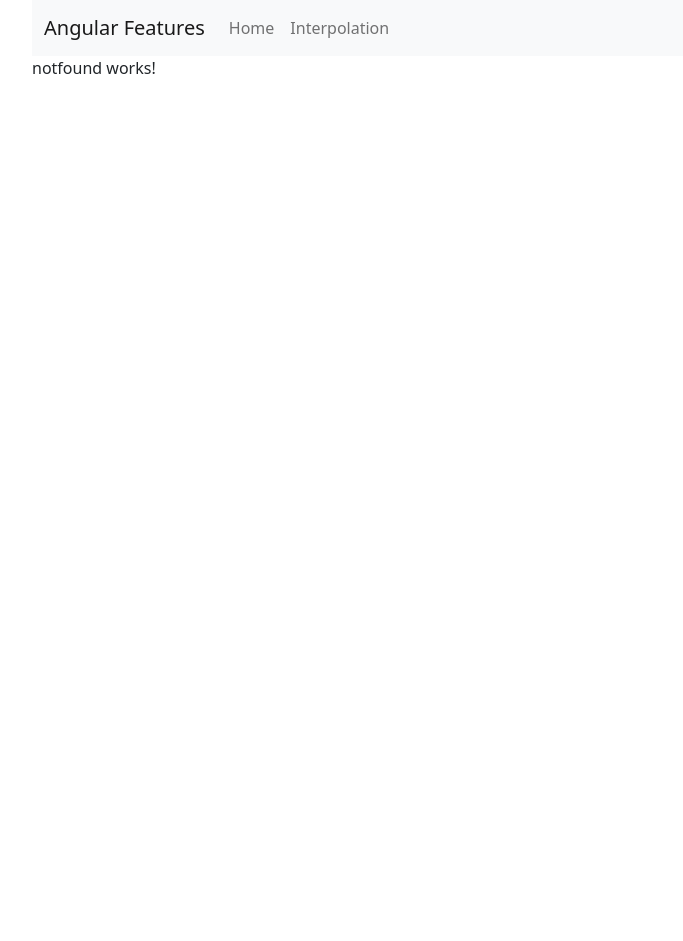
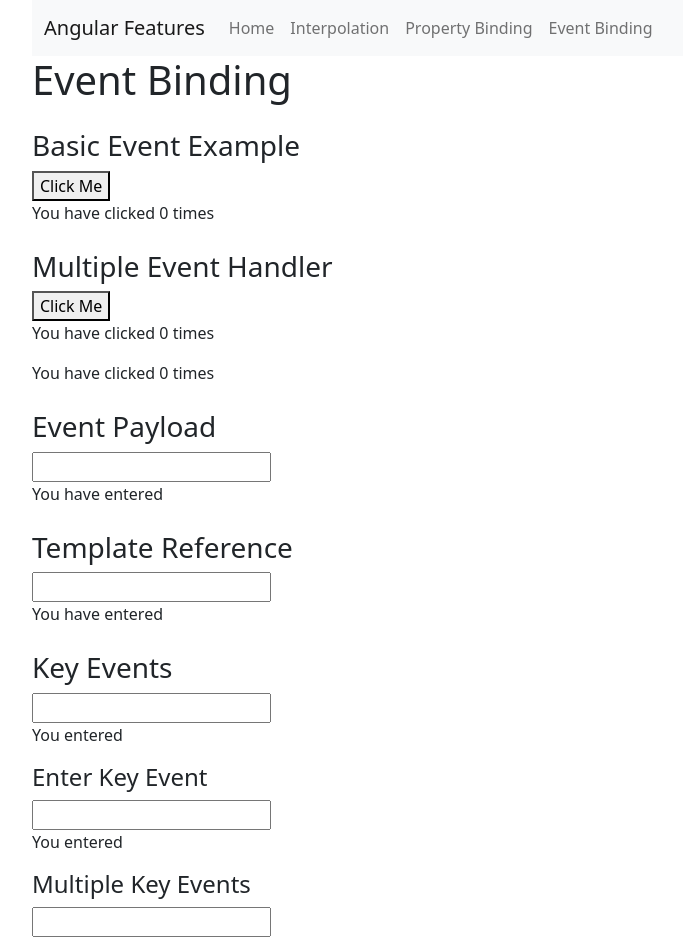
Before and after one commit to afitz1811/angularFeatures, an Angular app: page /events in a window 1280 px wide. Shown: the top 941 px of the page, without its empty margins (50-733 px from the left). Before the commit the page ends 800 px from the top, so only its background shows below. Built offline with nearby package versions, Linux system fonts and the light colour scheme.

Commit message:
Property binding & event binding commit

```diff
--- a/src/app/app-routing.module.ts
+++ b/src/app/app-routing.module.ts
@@ -1,12 +1,16 @@
 import { NgModule } from '@angular/core';
 import { RouterModule, Routes } from '@angular/router';
+import { EventBindingComponent } from './event-binding/event-binding.component';
 import { HomeComponent } from './home/home.component';
 import { InterpolationComponent } from './interpolation/interpolation.component';
 import { NotfoundComponent } from './notfound/notfound.component';
+import { PropertybindingComponent } from './propertybinding/propertybinding.component';
 
 const routes: Routes = [
   { path: 'home', component: HomeComponent },
   { path: 'interpolation', component: InterpolationComponent},
+  { path: 'properties', component: PropertybindingComponent},
+  { path: 'events', component: EventBindingComponent},
   { path: '', component: HomeComponent, pathMatch: 'full'},
   { path: '**', component: NotfoundComponent}
 ];
--- a/src/app/app.component.html
+++ b/src/app/app.component.html
@@ -14,6 +14,12 @@
         <li class="nav-item">
           <a class="nav-link" [routerLink]="['interpolation']">Interpolation</a>
         </li>
+        <li class="nav-item">
+          <a class="nav-link" [routerLink]="['properties']">Property Binding</a>
+        </li>
+        <li class="nav-item">
+          <a class="nav-link" [routerLink]="['events']">Event Binding</a>
+        </li>
       </ul>
     </div>
   </div>
--- a/src/app/app.module.ts
+++ b/src/app/app.module.ts
@@ -6,13 +6,17 @@
 import { HomeComponent } from './home/home.component';
 import { InterpolationComponent } from './interpolation/interpolation.component';
 import { NotfoundComponent } from './notfound/notfound.component';
+import { PropertybindingComponent } from './propertybinding/propertybinding.component';
+import { EventBindingComponent } from './event-binding/event-binding.component';
 
 @NgModule({
   declarations: [
     AppComponent,
     HomeComponent,
     InterpolationComponent,
-    NotfoundComponent
+    NotfoundComponent,
+    PropertybindingComponent,
+    EventBindingComponent
   ],
   imports: [
     BrowserModule,
--- /dev/null
+++ b/src/app/event-binding/event-binding.component.css
@@ -0,0 +1,3 @@
+h3{
+  margin-top: 25px;
+}
--- /dev/null
+++ b/src/app/event-binding/event-binding.component.html
@@ -0,0 +1,34 @@
+<h1>Event Binding</h1>
+
+<h3>Basic Event Example</h3>
+<button (click)="clickMe()">Click Me</button>
+<p>You have clicked {{clickCount}} times</p>
+
+<h3>Multiple Event Handler</h3>
+<button (click)="clickMe(); clickCount2=clickCount">Click Me</button>
+<p>You have clicked {{clickCount}} times</p>
+<p>You have clicked {{clickCount2}} times</p>
+
+<h3>Event Payload</h3>
+<input type="text" (input)="handleInput($event)">
+<p>You have entered {{inputValue}}</p>
+
+<h3>Template Reference</h3>
+<input type="text" (input)="tempRefInput(el)" #el>
+<p>You have entered {{tempRefVal}}</p>
+
+<h3>Key Events</h3>
+<input (keyup)="keyValue1= $any($event.target).value" />
+<p>You entered {{keyValue1}}</p>
+
+<h4>Enter Key Event</h4>
+<input (keyup.enter)="keyValue2=$any($event.target).value">
+<p>You entered {{keyValue2}}</p>
+
+<h4>Multiple Key Events</h4>
+<input (keyup.enter)="keyValue3=$any($event.target).value" (keyup.escape)="$any($event.target).value='';keyValue3=''">
+<p>You entered {{keyValue3}}</p>
+
+<h4>Key Combinations</h4>
+<input (keyup.control.shift.enter)="keyValue4=$any($event.target).value">
+<p>You entered {{keyValue4}}</p>
--- /dev/null
+++ b/src/app/event-binding/event-binding.component.ts
@@ -0,0 +1,39 @@
+import { Component, OnInit } from '@angular/core';
+
+@Component({
+  selector: 'app-event-binding',
+  templateUrl: './event-binding.component.html',
+  styleUrls: ['./event-binding.component.css']
+})
+export class EventBindingComponent implements OnInit {
+
+  constructor() { }
+
+  ngOnInit(): void {
+  }
+
+  clickCount : number = 0;
+  clickCount2 :  number = 0;
+
+  inputValue : string = "";
+
+  tempRefVal = "";
+
+  keyValue1 = "";
+  keyValue2 = "";
+  keyValue3 = "";
+  keyValue4 = "";
+
+  clickMe(){
+    this.clickCount++;
+  }
+
+  handleInput(event : any){
+    this.inputValue = (event.target as HTMLInputElement).value;
+  }
+
+  tempRefInput(element : any){
+    console.log(element);
+    this.tempRefVal = element.value;
+  }
+}
--- /dev/null
+++ b/src/app/propertybinding/propertybinding.component.css
@@ -0,0 +1,3 @@
+h3{
+  margin-top: 25px;
+}
--- /dev/null
+++ b/src/app/propertybinding/propertybinding.component.html
@@ -0,0 +1,25 @@
+<h1 [innerText]="title"></h1>
+
+<h3>Disabled Property Binding</h3>
+<button [disabled]="isDisabled">I am disabled</button>
+
+<h3>Security</h3>
+<p [textContent]="evilText"></p>
+
+<h3>Binding HTML Straings to Elements</h3>
+<p [innerHTML]="text1"></p>
+<div [innerHTML]="text2"></div>
+
+<h3>Img SRC Binding</h3>
+<img [src]="itemImageUrl">
+<img bind-src="itemImageUrl">
+
+<h3>Concatenate Two Strings</h3>
+<p [innerText]="'Hello & Welcome to '+ 'Angular Data binding '"></p>
+<p [innerText]="string1 + ' ' +string2"></p>
+
+<h3>Mathematical Expressions</h3>
+<p [innerText]="100*80"></p>
+
+<h3>Sytles</h3>
+<p [style.color]="colour">This is red</p>
--- /dev/null
+++ b/src/app/propertybinding/propertybinding.component.ts
@@ -0,0 +1,29 @@
+import { Component, OnInit } from '@angular/core';
+
+@Component({
+  selector: 'app-propertybinding',
+  templateUrl: './propertybinding.component.html',
+  styleUrls: ['./propertybinding.component.css']
+})
+export class PropertybindingComponent implements OnInit {
+
+  constructor() { }
+
+  ngOnInit(): void {
+  }
+
+  title = 'Property Binding';
+  isDisabled = true;
+
+  evilText = 'Template <script>alert("You are hacked")</script> Syntax';
+
+  text1="<b>Angular</b> in bold"
+  text2="<p>First paragraph</p><p>Second paragraph</p>"
+
+  itemImageUrl="https://angular.io/assets/images/logos/angular/logo-nav@2x.png"
+
+  string1 = "Hello";
+  string2 = "There";
+
+   colour = "red";
+}
```
Also changed, not shown: 2 other files (tests, documents, lock files or other folders).
